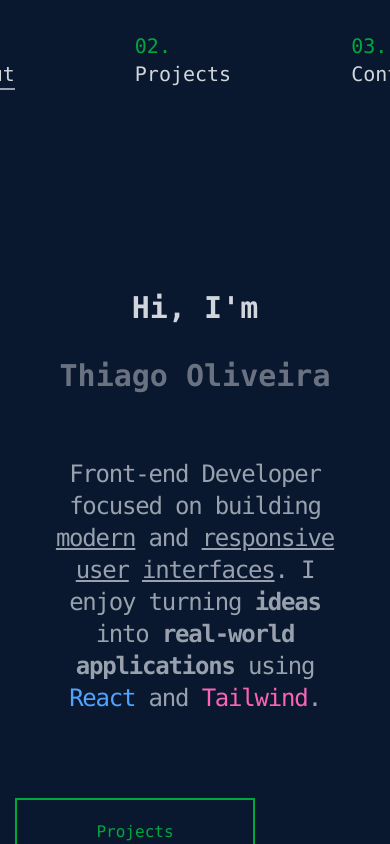
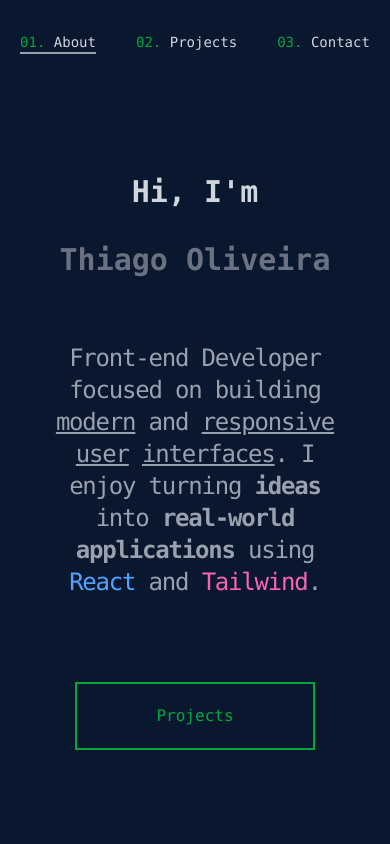
Before and after one commit to Thiago-R0drigues/portfolio, a React (Vite) app: page / in a window 390 px wide. Built offline with nearby package versions, Linux system fonts and the light colour scheme.

Commit message:
Added mobile responsiveness

```diff
--- a/src/App.jsx
+++ b/src/App.jsx
@@ -11,7 +11,7 @@ const Nav = ({ About, Projects, Contact, activeSection}) => {
 
   return (
     <div>
-      <ul className="flex flex-row gap-30 text-xl font-mono">
+      <ul className="flex flex-row gap-30 text-2xl font-mono max-[480px]:text-sm max-[480px]:gap-10">
         <li
         className={activeSection === 'about' ?
           'cursor-pointer border-b-2 border-b-gray-400' : 'cursor-pointer'}
@@ -45,11 +45,11 @@ const Nav = ({ About, Projects, Contact, activeSection}) => {
 const About = ({onClick}) => {
 
   return (
-    <div className='font-mono flex flex-col gap-8 pt-50 '>
+    <div className='font-mono flex flex-col gap-8 pt-30 '>
       <p className='text-3xl font-black text-gray-300 hover:cursor-default max-[480px]:text-center '>Hi, I'm</p>
       <p className='text-5xl font-black text-gray-500 hover:cursor-default max-[480px]:text-center max-[480px]:text-3xl'><a href="https://www.linkedin.com/in/thiagorodrigues361/" target="_blank">Thiago Oliveira</a></p>
       <p className='text-2xl text-gray-400  w-250 text-justify font-mono hover:cursor-default max-[480px]:w-90 max-[480px]:text-center max-[480px]:tracking-tighter max-[480px]:p-8'>Front-end Developer focused on building <span className='underline'>modern</span> and <span className='underline'>responsive</span> <span className="underline">user</span> <span className="underline">interfaces</span>. I enjoy turning <span className='font-black'>ideas</span> into <span className='font-black'>real-world applications</span> using <span className='text-blue-400 hover:text-blue-500 duration-400 ease-in-out'>React</span> and <span className='text-pink-400 hover:text-pink-500 duration-400 ease-in-out'>Tailwind</span>.</p>
-      <button className="border-2 border-green-600 text-green-600 w-60 p-5 mt-5 hover:border-green-400 hover:text-green-400 transition hover:cursor-pointer" onClick={onClick}>Projects</button>
+      <button className="border-2 border-green-600 text-green-600 w-60 p-5 mt-5 hover:border-green-400 hover:text-green-400 transition hover:cursor-pointer max-[480px]:ml-15" onClick={onClick}>Projects</button>
     </div>
   )
 }
@@ -57,7 +57,7 @@ const About = ({onClick}) => {
 const Projects = () => {
   return (
     <div className='mt-60'>
-      <ul className='flex gap-30 items-baseline'>
+      <ul className='flex gap-30 items-baseline max-[480px]:flex-col max-[480px]:gap-40'>
         <li>
           <Card
             title={'Portfolio'}
@@ -85,7 +85,7 @@ const Card = ({title, src, alt, gitHub, url}) => {
     return (
 
 
-      <div className='flex flex-col items-center'>
+      <div className='flex flex-col items-center hover:scale-120 transition max-[480px]:-mt-25'>
           <a href={url} target='_blank'><img src={src} alt={alt} className='w-60 cursor-pointer'/></a>
           <p className='text-gray-300 font-bold text-xl'>{title}</p>
           <div className='flex gap-5 pt-2'>
@@ -101,9 +101,9 @@ const Contact = () => {
 
   return (
     <div className='text-white border-none pt-70'>
-      <ul className='flex flex-row gap-30'>
-        <li><a href="https://github.com/Thiago-R0drigues" target='_blank'><FaGithub size={100} className='cursor-pointer text-gray-300 hover:text-gray-200 transition'/></a></li>
-        <li><a href="https://www.linkedin.com/in/thiagorodrigues361/" target='_blank'><FaLinkedinIn size={100} className='cursor-pointer text-gray-300 hover:text-gray-200 transition'/></a></li>
+      <ul className='flex flex-row gap-30 max-[480px]:flex-col max-[480px]:-mt-25'>
+        <li><a href="https://github.com/Thiago-R0drigues" target='_blank'><FaGithub size={100} className='cursor-pointer text-gray-300 hover:text-gray-100 transition'/></a></li>
+        <li><a href="https://www.linkedin.com/in/thiagorodrigues361/" target='_blank'><FaLinkedinIn size={100} className='cursor-pointer text-gray-300 hover:text-gray-100 transition'/></a></li>
       </ul>
     </div>
   )
```
